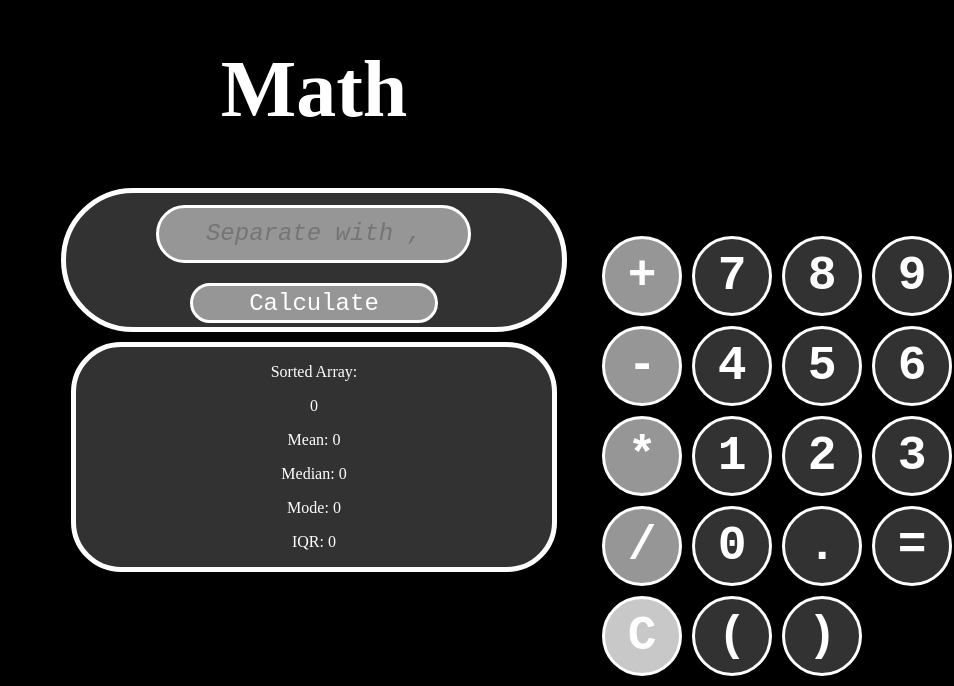
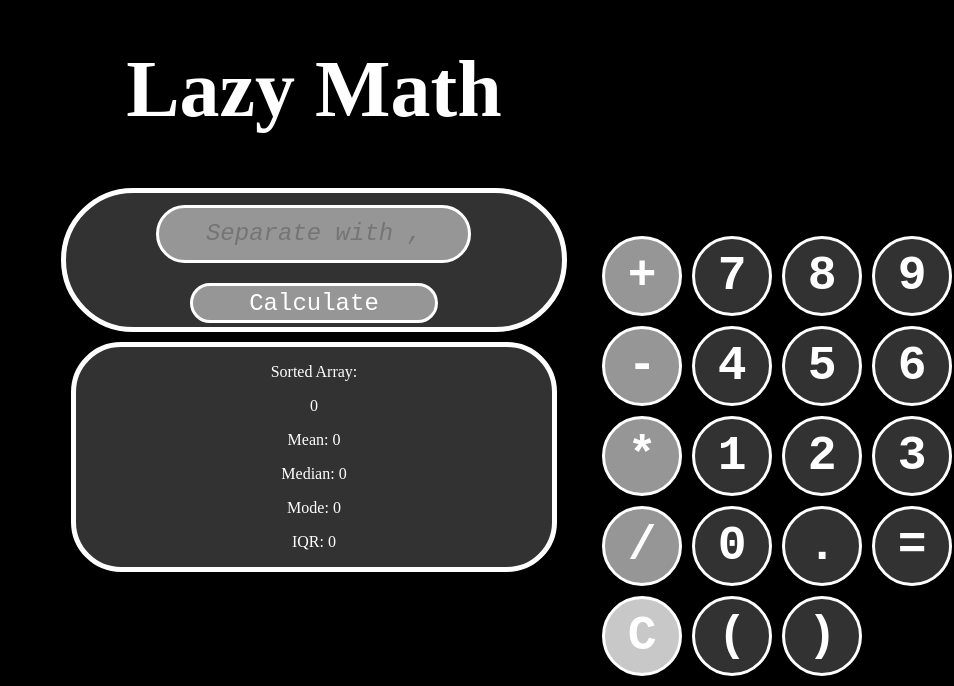
Before and after one commit to pr1nglesman/math, a Svelte app: page / in a window 1280 px wide. Shown: the part 114-800 px from the top of the page, without its empty margins (326-1280 px from the left). Built offline with nearby package versions, Linux system fonts and the light colour scheme.

Commit message:
changed app title

```diff
--- a/src/App.svelte
+++ b/src/App.svelte
@@ -85,7 +85,7 @@
 </script>
 
 <main>
-  <h1>Math</h1>
+  <h1>Lazy Math</h1>
   <div id="display">
     <form id="math-input" on:submit|preventDefault={handleSubmit}>
       <input
```
